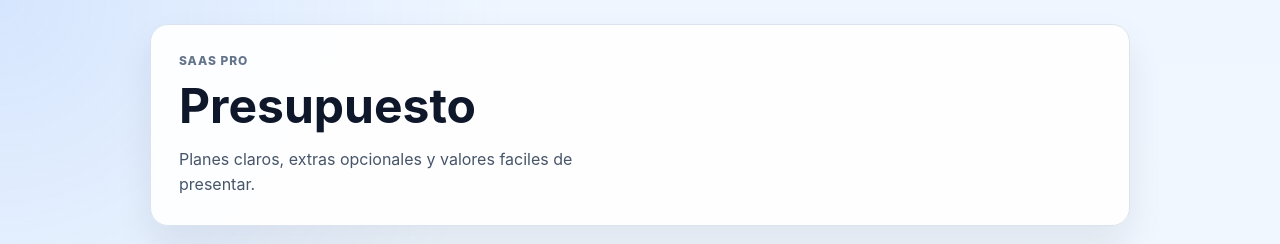
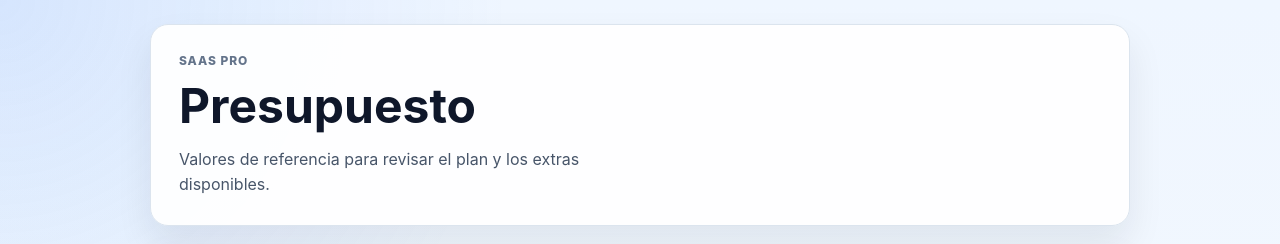
Before and after one commit to MoNRaSpGit/Presupuesto, a React (Vite) app: page / in a window 1280 px wide. Shown: the top 244 px of the page. Built offline with nearby package versions, Linux system fonts and the light colour scheme.

Commit message:
Tighten presupuesto intro copy

```diff
--- a/src/app/App.tsx
+++ b/src/app/App.tsx
@@ -64,7 +64,7 @@ export function App() {
         <article className="presupuesto-intro">
           <p className="presupuesto-kicker">SaaS Pro</p>
           <h1>Presupuesto</h1>
-          <p className="presupuesto-intro__note">Planes claros, extras opcionales y valores faciles de presentar.</p>
+          <p className="presupuesto-intro__note">Valores de referencia para revisar el plan y los extras disponibles.</p>
         </article>
 
         <article className="presupuesto-card">
```
